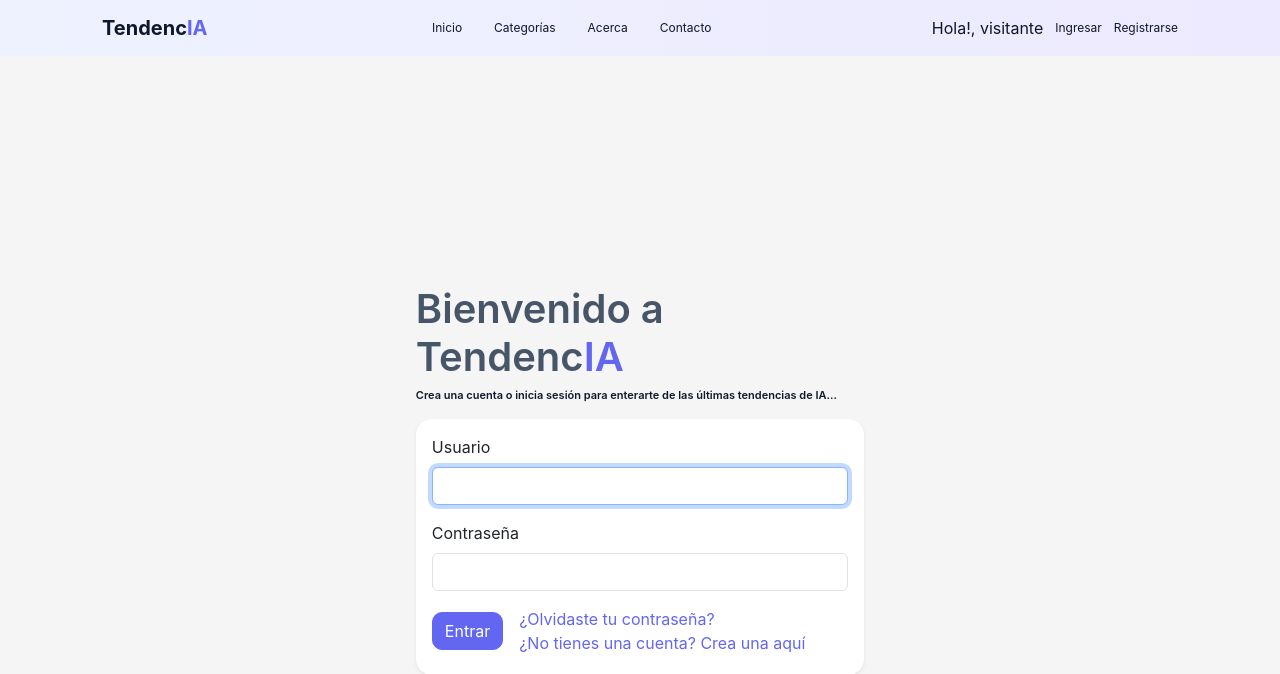
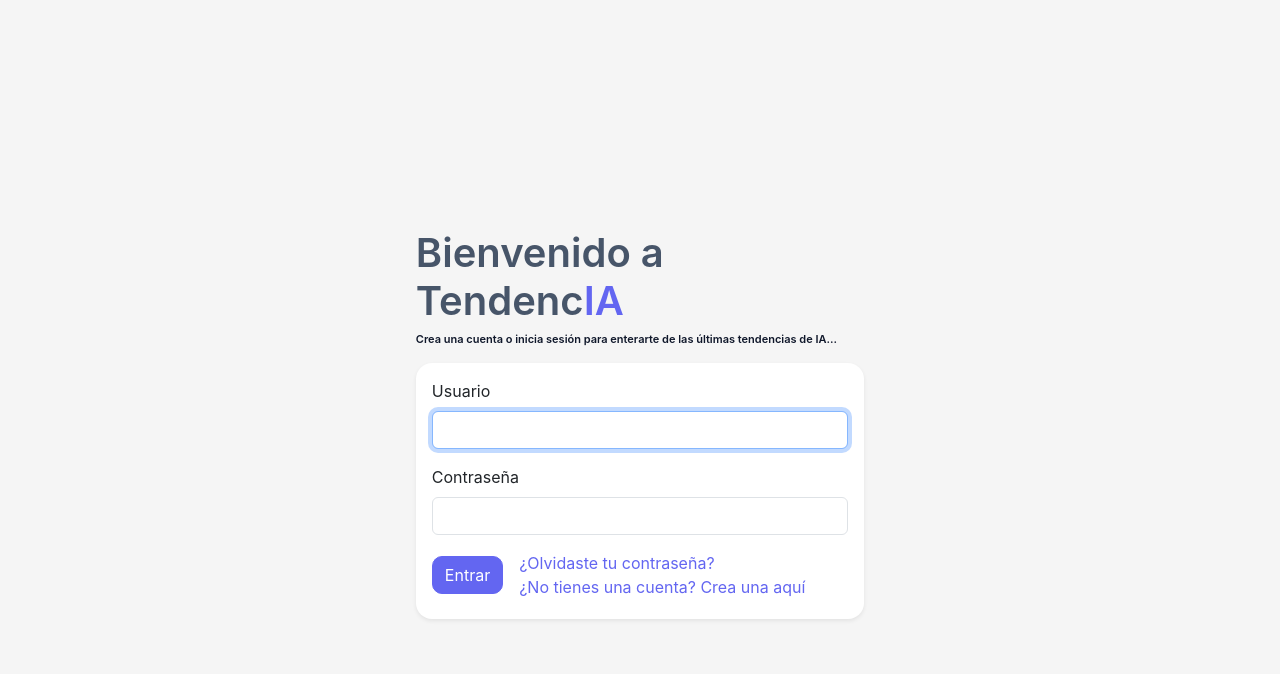
Before and after one commit to RaulCollazo/Trabajo-Pr-ctico-Informatorio, a Django app: a page that uses apps/usuarios/templates/base.html in a window 1280 px wide. Shown: the top 674 px of the page. Run offline with Django 5.2, Linux system fonts and the light colour scheme.

Commit message:
Santiago - Gianfranco Arregladas partes base.html

```diff
--- a/apps/usuarios/templates/base.html
+++ b/apps/usuarios/templates/base.html
@@ -14,6 +14,9 @@
 </head>
 
 <body>
+  {% if request.resolver_match %}
+  {% if request.resolver_match.url_name != "login" %}
+  {% if request.resolver_match.url_name != "register" %}
   <!-- NAVBAR -->
   <nav class="navbar navbar-expand-lg navbar-dark">
     <div class="container">
@@ -30,19 +33,19 @@
         <!-- Items de la izquierda -->
         <ul class="navbar-nav me-auto">
           <li class="nav-item">
-            <a class="nav-link {% if request.resolver_match and request.resolver_match.url_name == 'feed' %}active{% endif %}"
+            <a class="nav-link {% if request.resolver_match.url_name == 'feed' %}active{% endif %}"
               href="{% url 'posts:feed' %}">Inicio</a>
           </li>
           <li class="nav-item">
-            <a class="nav-link {% if request.resolver_match and request.resolver_match.url_name == 'categorias' %}active{% endif %}"
+            <a class="nav-link {% if request.resolver_match.url_name == 'categorias' %}active{% endif %}"
               href="{% url 'posts:categorias' %}">Categorías</a>
           </li>
           <li class="nav-item">
-            <a class="nav-link {% if request.resolver_match and request.resolver_match.url_name == 'acerca' %}active{% endif %}"
+            <a class="nav-link {% if request.resolver_match.url_name == 'acerca' %}active{% endif %}"
               href="{% url 'posts:acerca' %}">Acerca</a>
           </li>
           <li class="nav-item">
-            <a class="nav-link {% if request.resolver_match and request.resolver_match.url_name == 'contacto' %}active{% endif %}"
+            <a class="nav-link {% if request.resolver_match.url_name == 'contacto' %}active{% endif %}"
               href="{% url 'posts:contacto' %}">Contacto</a>
           </li>
         </ul>
@@ -72,7 +75,7 @@
             </form>
           </li>
           <li class="nav-item">
-            <a class="nav-link {% if request.resolver_match and request.resolver_match.url_name == 'mis_comentarios' %}active{% endif %}"
+            <a class="nav-link {% if request.resolver_match.url_name == 'mis_comentarios' %}active{% endif %}"
               href="{% url 'usuarios:mis_comentarios' %}">Mis comentarios</a>
           </li>
           {% else %}
@@ -87,6 +90,9 @@
       </div>
     </div>
   </nav>
+  {% endif %}
+  {% endif %}
+  {% endif %}
 
   <!-- CONTENIDO -->
   <main class="container py-4">
```
Also changed, not shown: db_local.db, tendencIA/media/post_images/FWpU4izaAAAtjry.jfif (added).
